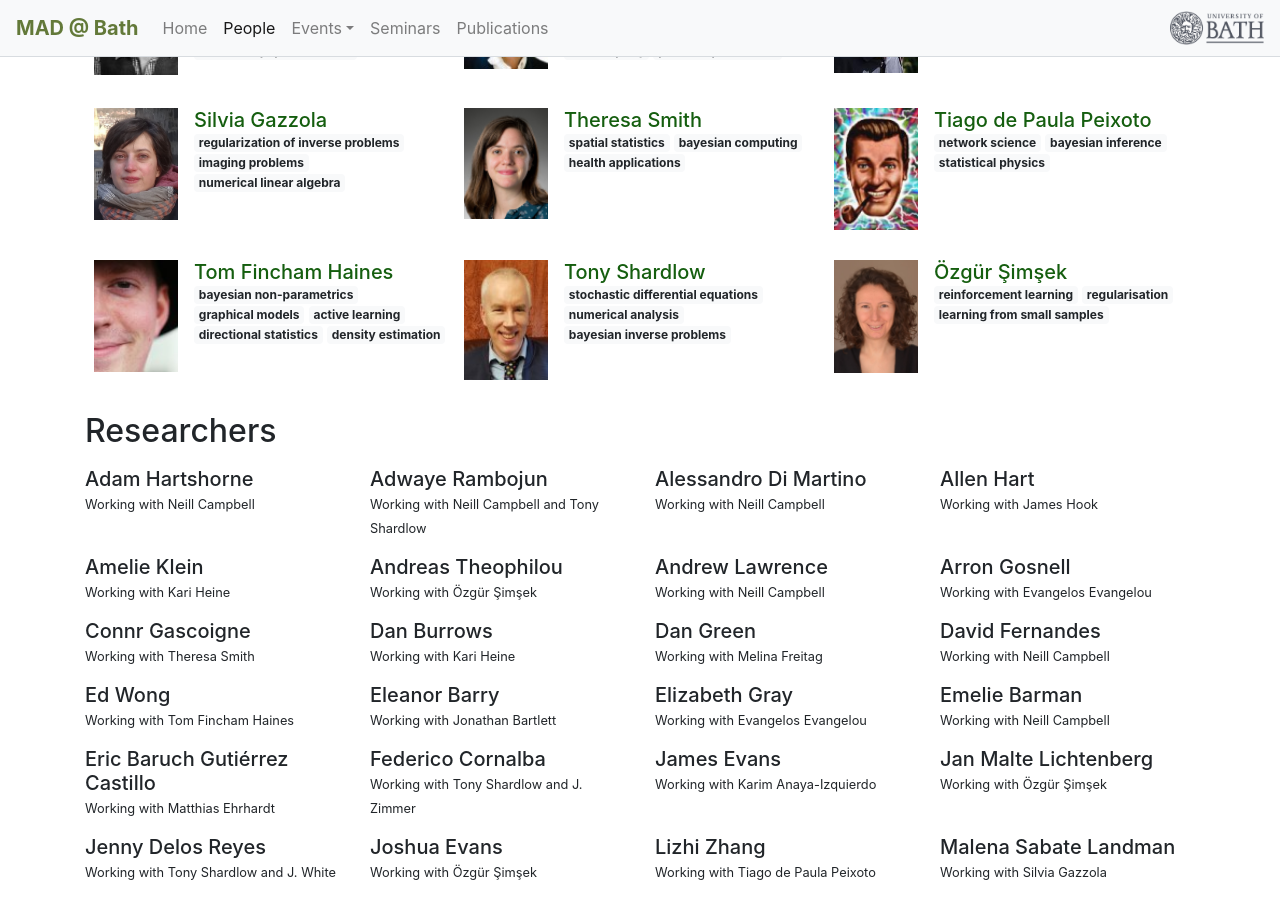
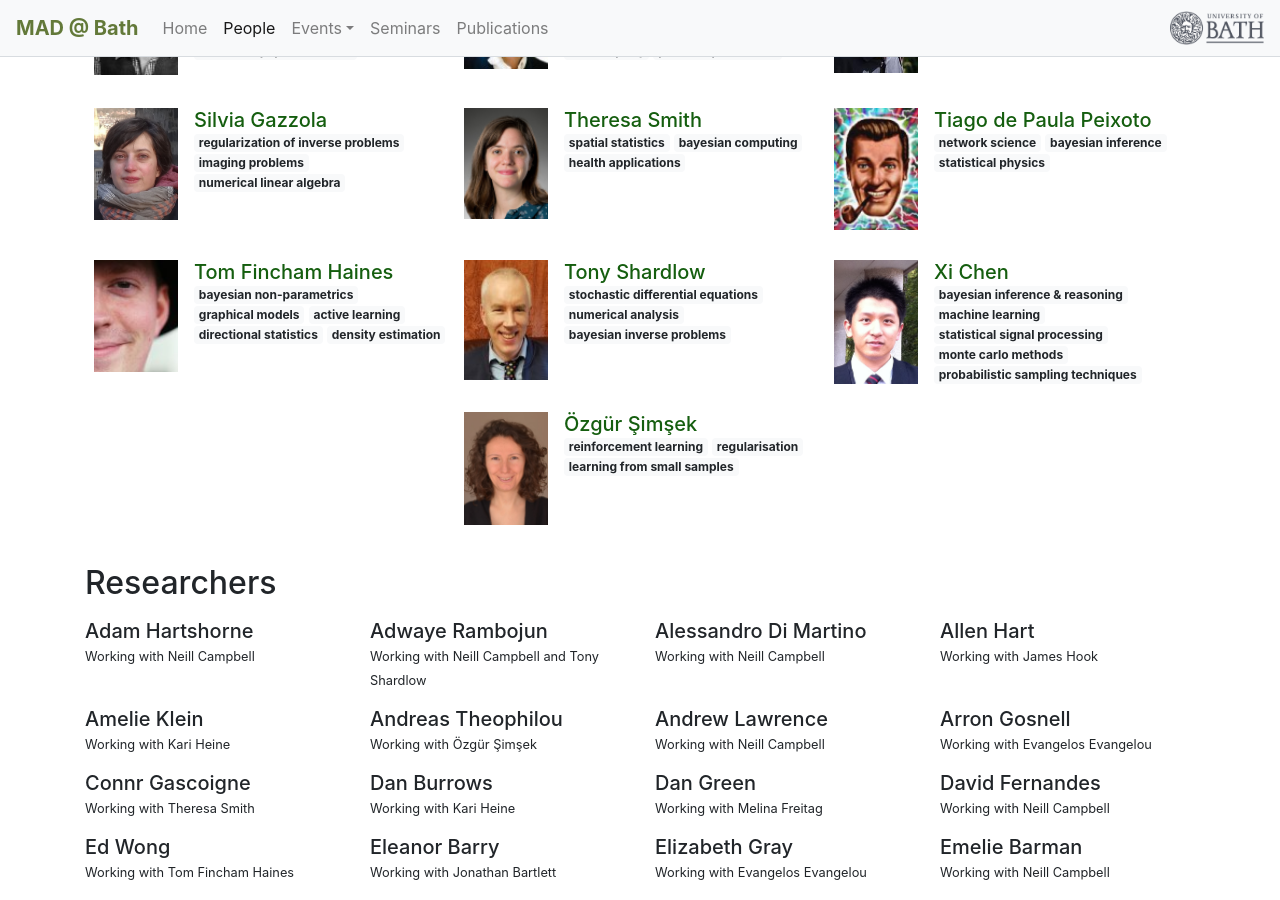
Before and after one commit to mathematics-and-algorithms-for-data/mathematics-and-algorithms-for-data.github.io, a Jekyll site: the page built from people.md, in a window 1280 px wide and 900 px high, scrolled down 965 px. Built offline with Jekyll 4.4.1, drawn with Linux system fonts in a browser that asks for light colours; nearby versions of some CDN libraries.

Commit message:
Added Xi Chen.

```diff
--- a/_data/people.yml
+++ b/_data/people.yml
@@ -83,6 +83,10 @@ faculty:
     url: "https://people.bath.ac.uk/trs35/"
     name:  "Theresa Smith"
     topics: "Spatial statistics, Bayesian computing, health applications"
+  - img: "images/xchen.png"
+    url: "https://researchportal.bath.ac.uk/en/persons/xi-chen"
+    name:  "Xi Chen"
+    topics: "Bayesian inference & reasoning, machine learning, statistical signal processing, Monte Carlo methods, probabilistic sampling techniques"
 
 researchers:
   - name: "Eleanor Barry"
```
Also changed, not shown: assets/people/images/xchen.png (added).
